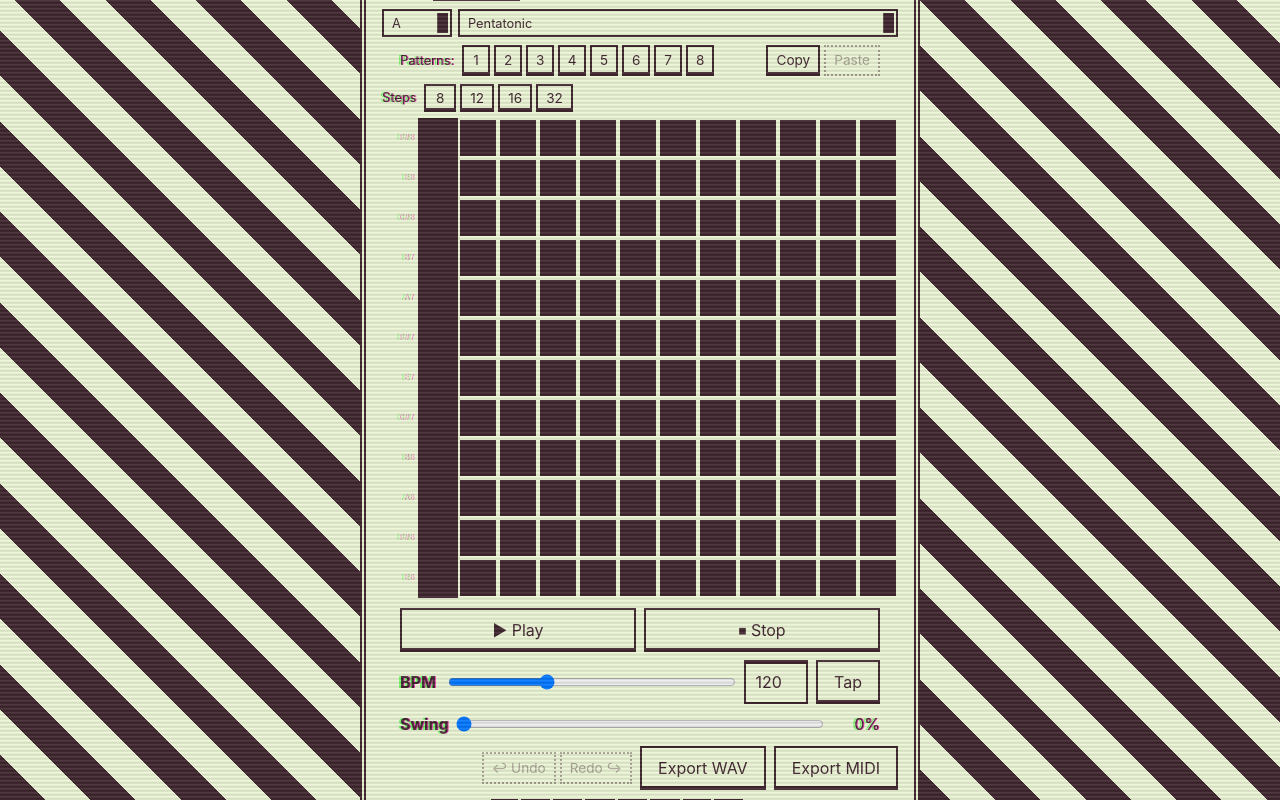
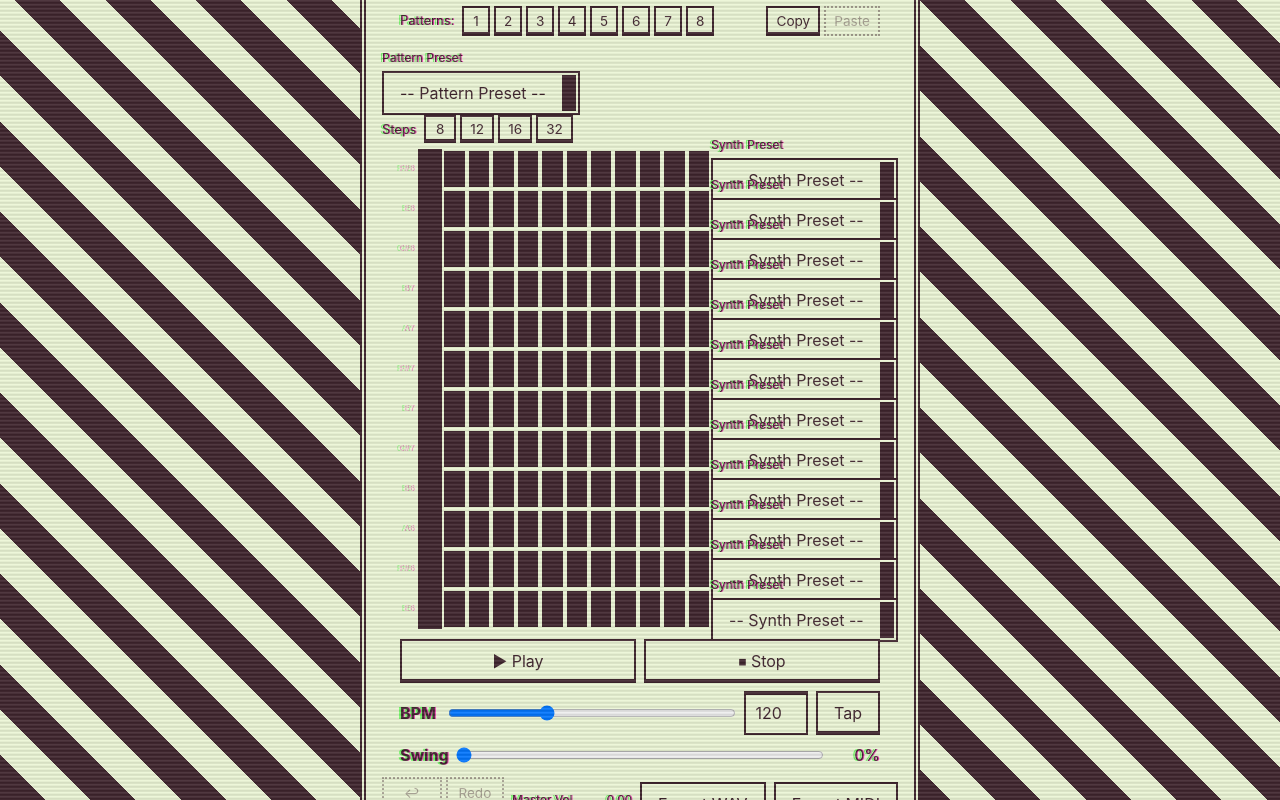
Before and after one commit to ohjann/tonejs-sequencer, a React (Vite) app: page / in a window 1280 px wide. Built offline with nearby package versions, Linux system fonts and the light colour scheme.

Commit message:
story SO-021: Synth and pattern presets

```diff
--- a/src/App.tsx
+++ b/src/App.tsx
@@ -11,6 +11,8 @@
 import PatternChain from "./components/PatternChain";
 import ExportMidi from "./components/ExportMidi";
 import ThemeSwitcher from "./components/ThemeSwitcher";
+import MasterVolume from "./components/MasterVolume";
+import { PatternPresetSelect } from "./components/PresetBrowser";
 import { SequencerProvider } from "./contexts/SequencerContext";
 import { TransportProvider } from "./contexts/TransportContext";
 import { SynthProvider } from "./contexts/SynthContext";
@@ -37,10 +39,12 @@
               </div>
               <ScaleSelector />
               <PatternSelector />
+              <PatternPresetSelect />
               <Grid />
               <TransportBar />
               <div className="controls">
                 <UndoRedo />
+                <MasterVolume />
                 <ExportWav />
                 <ExportMidi />
               </div>
--- a/src/components/Grid.tsx
+++ b/src/components/Grid.tsx
@@ -3,6 +3,7 @@
 import { useSequencer } from '../contexts/SequencerContext';
 import { useTransport } from '../contexts/TransportContext';
 import StepCountSelector from './StepCountSelector';
+import { SynthPresetSelect } from './PresetBrowser';
 import '../styles/App.css';
 
 const Grid = () => {
@@ -27,6 +28,7 @@
                 onCycleVelocity={cycleVelocity}
               />
             ))}
+            <SynthPresetSelect trackIndex={rowIndex} />
           </div>
         ))}
       </div>
--- /dev/null
+++ b/src/components/MasterVolume.tsx
@@ -0,0 +1,20 @@
+import React from 'react';
+import { useSynth } from '../contexts/SynthContext';
+import Slider from './Slider';
+
+const MasterVolume: React.FC = () => {
+  const { masterVolume, setMasterVolume } = useSynth();
+
+  return (
+    <Slider
+      value={masterVolume}
+      onChange={setMasterVolume}
+      min={-60}
+      max={0}
+      step={1}
+      label="Master Vol"
+    />
+  );
+};
+
+export default MasterVolume;
--- /dev/null
+++ b/src/components/PresetBrowser.tsx
@@ -0,0 +1,48 @@
+import React from 'react';
+import { useSynth } from '../contexts/SynthContext';
+import { useSequencer } from '../contexts/SequencerContext';
+import { synthPresets } from '../data/synthPresets';
+import { patternPresets } from '../data/patternPresets';
+import Select from './Select';
+
+interface SynthPresetSelectProps {
+  trackIndex: number;
+}
+
+export const SynthPresetSelect: React.FC<SynthPresetSelectProps> = ({ trackIndex }) => {
+  const { setTrackParams } = useSynth();
+
+  const options = [
+    { value: '', label: '-- Synth Preset --' },
+    ...synthPresets.map((p, i) => ({ value: String(i), label: p.name })),
+  ];
+
+  const handleChange = (value: string) => {
+    if (value === '') return;
+    const preset = synthPresets[Number(value)];
+    if (preset) {
+      setTrackParams(trackIndex, preset.params);
+    }
+  };
+
+  return <Select value="" onChange={handleChange} options={options} label="Synth Preset" />;
+};
+
+export const PatternPresetSelect: React.FC = () => {
+  const { setGrid } = useSequencer();
+
+  const options = [
+    { value: '', label: '-- Pattern Preset --' },
+    ...patternPresets.map((p, i) => ({ value: String(i), label: p.name })),
+  ];
+
+  const handleChange = (value: string) => {
+    if (value === '') return;
+    const preset = patternPresets[Number(value)];
+    if (preset) {
+      setGrid(preset.grid.map(row => [...row]));
+    }
+  };
+
+  return <Select value="" onChange={handleChange} options={options} label="Pattern Preset" />;
+};
--- a/src/contexts/SequencerContext.tsx
+++ b/src/contexts/SequencerContext.tsx
@@ -43,7 +43,8 @@
   | { type: 'COPY_PATTERN' }
   | { type: 'PASTE_PATTERN' }
   | { type: 'SET_PATTERN_CHAIN'; payload: number[] }
-  | { type: 'SET_STEP_COUNT'; payload: StepCount };
+  | { type: 'SET_STEP_COUNT'; payload: StepCount }
+  | { type: 'SET_GRID'; payload: number[][] };
 
 const initialState: SequencerState = {
   patterns: Array.from({ length: NUM_PATTERNS }, () => emptyGrid(DEFAULT_COLS)),
@@ -146,6 +147,13 @@
       );
       return { ...state, patterns: newPatterns, stepCount: newStepCount, past: [], future: [] };
     }
+    case 'SET_GRID': {
+      const newPast = [...state.past, currentMatrix].slice(-MAX_HISTORY);
+      const newPatterns = state.patterns.map((p, i) =>
+        i === state.activePattern ? action.payload : p
+      );
+      return { ...state, patterns: newPatterns, past: newPast, future: [] };
+    }
     case 'SET_SCALE':
       return { ...state, scaleName: action.payload };
     case 'SET_ROOT_NOTE':
@@ -177,6 +185,7 @@
   copyPattern: () => void;
   pastePattern: () => void;
   setPatternChain: (chain: number[]) => void;
+  setGrid: (grid: number[][]) => void;
   numPatterns: number;
   stepCount: StepCount;
   setStepCount: (count: StepCount) => void;
@@ -199,6 +208,7 @@
   const pastePattern = useCallback(() => dispatch({ type: 'PASTE_PATTERN' }), []);
   const setPatternChain = useCallback((chain: number[]) => dispatch({ type: 'SET_PATTERN_CHAIN', payload: chain }), []);
   const setStepCount = useCallback((count: StepCount) => dispatch({ type: 'SET_STEP_COUNT', payload: count }), []);
+  const setGrid = useCallback((grid: number[][]) => dispatch({ type: 'SET_GRID', payload: grid }), []);
 
   const scaleNotes = useMemo(
     () => generateScaleNotes(state.scaleName, state.rootNote, state.patterns[state.activePattern].length),
@@ -242,6 +252,7 @@
       copyPattern,
       pastePattern,
       setPatternChain,
+      setGrid,
       numPatterns: NUM_PATTERNS,
       stepCount: state.stepCount,
       setStepCount,
--- a/src/contexts/SynthContext.tsx
+++ b/src/contexts/SynthContext.tsx
@@ -34,15 +34,18 @@
 
 interface SynthState {
   tracks: TrackSynthParams[];
+  masterVolume: number;
 }
 
 type SynthAction =
   | { type: 'SET_TRACK_PARAMS'; payload: { row: number; params: Partial<TrackSynthParams> } }
   | { type: 'TOGGLE_MUTE'; payload: number }
-  | { type: 'TOGGLE_SOLO'; payload: number };
+  | { type: 'TOGGLE_SOLO'; payload: number }
+  | { type: 'SET_MASTER_VOLUME'; payload: number };
 
 const initialState: SynthState = {
   tracks: Array.from({ length: ROWS }, () => ({ ...DEFAULT_TRACK_PARAMS })),
+  masterVolume: 0,
 };
 
 function synthReducer(state: SynthState, action: SynthAction): SynthState {
@@ -68,6 +71,8 @@
       );
       return { ...state, tracks };
     }
+    case 'SET_MASTER_VOLUME':
+      return { ...state, masterVolume: action.payload };
     default:
       return state;
   }
@@ -75,9 +80,11 @@
 
 interface SynthContextValue {
   tracks: TrackSynthParams[];
+  masterVolume: number;
   setTrackParams: (row: number, params: Partial<TrackSynthParams>) => void;
   toggleMute: (row: number) => void;
   toggleSolo: (row: number) => void;
+  setMasterVolume: (vol: number) => void;
 }
 
 const SynthContext = createContext<SynthContextValue | null>(null);
@@ -89,9 +96,10 @@
     dispatch({ type: 'SET_TRACK_PARAMS', payload: { row, params } });
   const toggleMute = (row: number) => dispatch({ type: 'TOGGLE_MUTE', payload: row });
   const toggleSolo = (row: number) => dispatch({ type: 'TOGGLE_SOLO', payload: row });
+  const setMasterVolume = (vol: number) => dispatch({ type: 'SET_MASTER_VOLUME', payload: vol });
 
   return (
-    <SynthContext.Provider value={{ tracks: state.tracks, setTrackParams, toggleMute, toggleSolo }}>
+    <SynthContext.Provider value={{ tracks: state.tracks, masterVolume: state.masterVolume, setTrackParams, toggleMute, toggleSolo, setMasterVolume }}>
       {children}
     </SynthContext.Provider>
   );
--- /dev/null
+++ b/src/data/patternPresets.ts
@@ -0,0 +1,85 @@
+export interface PatternPreset {
+  name: string;
+  grid: number[][];
+}
+
+const ROWS = 12;
+const COLS = 12;
+
+function emptyGrid(): number[][] {
+  return Array.from({ length: ROWS }, () => Array(COLS).fill(0));
+}
+
+function makeGrid(cells: [number, number][]): number[][] {
+  const grid = emptyGrid();
+  for (const [r, c] of cells) {
+    if (r < ROWS && c < COLS) grid[r][c] = 1;
+  }
+  return grid;
+}
+
+export const patternPresets: PatternPreset[] = [
+  {
+    name: 'Arpeggio Up',
+    grid: makeGrid([
+      [11, 0], [9, 1], [7, 2], [5, 3],
+      [11, 4], [9, 5], [7, 6], [5, 7],
+      [11, 8], [9, 9], [7, 10], [5, 11],
+    ]),
+  },
+  {
+    name: 'Arpeggio Down',
+    grid: makeGrid([
+      [0, 0], [2, 1], [4, 2], [6, 3],
+      [0, 4], [2, 5], [4, 6], [6, 7],
+      [0, 8], [2, 9], [4, 10], [6, 11],
+    ]),
+  },
+  {
+    name: 'Chord Stabs',
+    grid: makeGrid([
+      [11, 0], [8, 0], [5, 0],
+      [11, 4], [8, 4], [5, 4],
+      [11, 8], [8, 8], [5, 8],
+    ]),
+  },
+  {
+    name: 'Bassline',
+    grid: makeGrid([
+      [11, 0], [11, 2], [11, 3],
+      [9, 4], [9, 6],
+      [11, 8], [11, 10], [10, 11],
+    ]),
+  },
+  {
+    name: 'Scatter',
+    grid: makeGrid([
+      [3, 0], [8, 1], [1, 3], [10, 4],
+      [5, 5], [0, 7], [7, 8], [11, 9],
+      [2, 10], [6, 11],
+    ]),
+  },
+  {
+    name: 'Diagonal',
+    grid: makeGrid([
+      [0, 0], [1, 1], [2, 2], [3, 3],
+      [4, 4], [5, 5], [6, 6], [7, 7],
+      [8, 8], [9, 9], [10, 10], [11, 11],
+    ]),
+  },
+  {
+    name: 'Pulse',
+    grid: makeGrid([
+      [11, 0], [11, 1], [11, 2], [11, 3],
+      [11, 4], [11, 5], [11, 6], [11, 7],
+      [11, 8], [11, 9], [11, 10], [11, 11],
+    ]),
+  },
+  {
+    name: 'Call & Response',
+    grid: makeGrid([
+      [11, 0], [9, 1], [7, 2],
+      [5, 6], [3, 7], [1, 8],
+    ]),
+  },
+];
--- /dev/null
+++ b/src/data/synthPresets.ts
@@ -0,0 +1,105 @@
+import { TrackSynthParams } from '../contexts/SynthContext';
+
+export interface SynthPreset {
+  name: string;
+  params: Partial<TrackSynthParams>;
+}
+
+export const synthPresets: SynthPreset[] = [
+  {
+    name: 'Warm Pad',
+    params: {
+      oscillatorType: 'sine',
+      attack: 0.8,
+      decay: 2.0,
+      sustain: 0.7,
+      release: 3.0,
+      filterFrequency: 4000,
+      filterType: 'lowpass',
+    },
+  },
+  {
+    name: 'Acid Bass',
+    params: {
+      oscillatorType: 'sawtooth',
+      attack: 0.01,
+      decay: 0.3,
+      sustain: 0.2,
+      release: 0.1,
+      filterFrequency: 800,
+      filterType: 'lowpass',
+    },
+  },
+  {
+    name: 'Pluck',
+    params: {
+      oscillatorType: 'triangle',
+      attack: 0.01,
+      decay: 0.4,
+      sustain: 0.0,
+      release: 0.3,
+      filterFrequency: 6000,
+      filterType: 'lowpass',
+    },
+  },
+  {
+    name: 'Bell',
+    params: {
+      oscillatorType: 'sine',
+      attack: 0.01,
+      decay: 1.5,
+      sustain: 0.0,
+      release: 2.0,
+      filterFrequency: 12000,
+      filterType: 'highpass',
+    },
+  },
+  {
+    name: 'Sub Bass',
+    params: {
+      oscillatorType: 'sine',
+      attack: 0.05,
+      decay: 0.5,
+      sustain: 0.8,
+      release: 0.3,
+      filterFrequency: 300,
+      filterType: 'lowpass',
+    },
+  },
+  {
+    name: 'Square Lead',
+    params: {
+      oscillatorType: 'square',
+      attack: 0.05,
+      decay: 0.3,
+      sustain: 0.6,
+      release: 0.4,
+      filterFrequency: 5000,
+      filterType: 'lowpass',
+    },
+  },
+  {
+    name: 'Soft Strings',
+    params: {
+      oscillatorType: 'sawtooth',
+      attack: 1.0,
+      decay: 1.5,
+      sustain: 0.8,
+      release: 2.5,
+      filterFrequency: 3000,
+      filterType: 'lowpass',
+    },
+  },
+  {
+    name: 'Bright Stab',
+    params: {
+      oscillatorType: 'sawtooth',
+      attack: 0.01,
+      decay: 0.15,
+      sustain: 0.0,
+      release: 0.1,
+      filterFrequency: 15000,
+      filterType: 'lowpass',
+    },
+  },
+];
```
